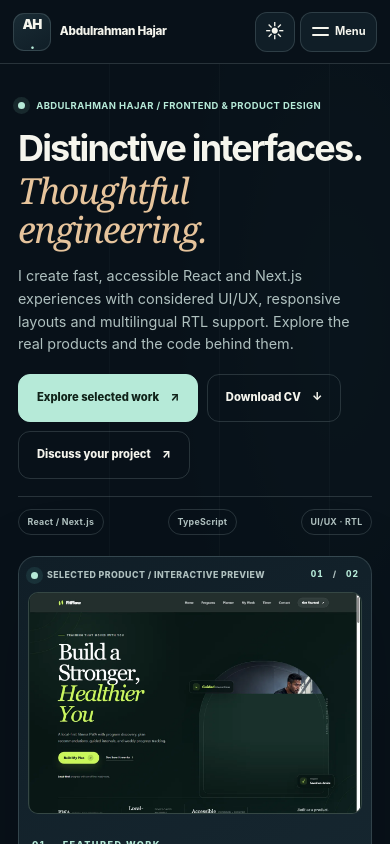
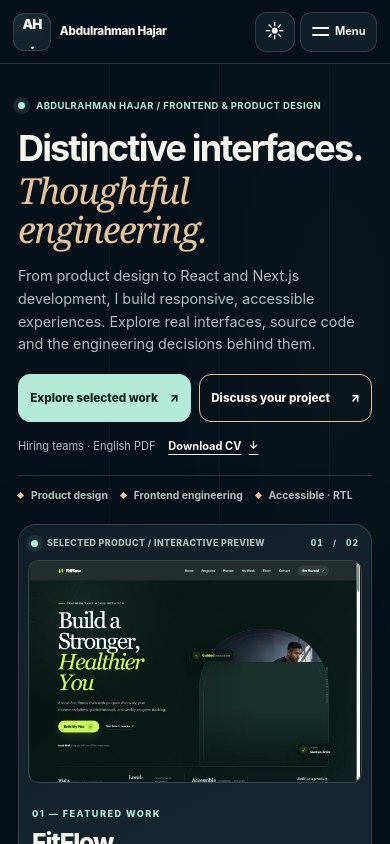
Before and after one commit to rahman-997/portfolio, a Next.js app: page / in a window 390 px wide. Shown: the top 844 px of the page. Built offline with nearby package versions, Linux system fonts and the light colour scheme.

Commit message:
feat(studio): refine premium hero with distinct client and recruiter journeys

```diff
--- a/app/experience/PortfolioExperience.tsx
+++ b/app/experience/PortfolioExperience.tsx
@@ -9,6 +9,7 @@ import { EvidenceSection, ProcessSection, CollaborateSection, FaqSection } from
 import { extraSections } from "./extra-sections";
 import type { Locale } from "./locale";
 import { TEXT } from "./locale";
+import { STUDIO_HERO } from "./studio-hero";
 import styles from "./experience.module.css";
 
 const stack = ["React", "Next.js", "TypeScript", "UI/UX", "Responsive Design", "Accessibility", "RTL / i18n", "PWA", "Node.js", "Express", "PostgreSQL", "GitHub Actions"];
@@ -16,6 +17,7 @@ const stack = ["React", "Next.js", "TypeScript", "UI/UX", "Responsive Design", "
 export default function PortfolioExperience({locale}:{locale:Locale}) {
   const t=TEXT[locale];
   const more=extraSections[locale];
+  const studio=STUDIO_HERO[locale];
   return <div className={styles.page} lang={locale} dir={locale==="ar"?"rtl":"ltr"}>
     <a className={styles.skip} href="#main">{t.skip}</a>
     <header className={styles.header}>
@@ -44,18 +46,21 @@ export default function PortfolioExperience({locale}:{locale:Locale}) {
           <p className={styles.heroEyebrow}><span className={styles.liveDot}/>{t.hello}</p>
           <h1><span>{t.heroTop}</span> <em>{t.heroBottom}</em></h1>
           <p className={styles.lead}>{t.heroLead}</p>
-          <div className={styles.actions}>
-            <a className={styles.primaryAction} href="#work">{t.workButton} <span aria-hidden="true">↗</span></a>
-            <a className={styles.secondaryAction} href="/Abdulrahman-Hajar-Frontend-Resume.pdf" download>
-              {locale==="ar"?"تحميل السيرة الذاتية":locale==="tr"?"CV İndir":"Download CV"} <span aria-hidden="true">↓</span>
-            </a>
+          <div className={styles.heroActions} role="group" aria-label={studio.actionLabel} data-hero-actions>
+            <a className={styles.primaryAction} href="#work" data-hero-work>{t.workButton} <span aria-hidden="true">↗</span></a>
             <a className={styles.secondaryAction} href="#collaborate" data-studio-cta="hero">
-              {locale==="ar"?"ناقش مشروعك":locale==="tr"?"Projenizi konuşalım":"Discuss your project"} <span aria-hidden="true">↗</span>
+              {studio.client} <span aria-hidden="true">↗</span>
             </a>
           </div>
-          <div className={styles.heroFoot} aria-label={t.visualDetail}>
-            <span>React / Next.js</span><span>TypeScript</span><span>UI/UX · RTL</span>
+          <div className={styles.heroResume}>
+            <span id="hero-cv-context">{studio.cvContext}</span>
+            <a href="/Abdulrahman-Hajar-Frontend-Resume.pdf" download aria-describedby="hero-cv-context" data-hero-cv>
+              {studio.cv} <span aria-hidden="true">↓</span>
+            </a>
           </div>
+          <ul className={styles.heroProof} aria-label={studio.proofLabel}>
+            {studio.proof.map((item)=><li key={item} data-hero-proof>{item}</li>)}
+          </ul>
         </div>
         <div className={styles.heroVisual}>
           <FeaturedShowcase locale={locale}/>
--- a/app/experience/experience.module.css
+++ b/app/experience/experience.module.css
@@ -818,3 +818,40 @@
 .projectAvailability{display:block;align-self:flex-start;color:var(--muted);font-size:.68rem;font-weight:750;line-height:1.5;margin:0 0 .6rem}
 .projectAvailability[data-availability="limited"]{color:var(--accent)}
 @media(max-width:760px){.availabilityBar{grid-template-columns:minmax(0,1fr)}}
+
+/* Studio entry: distinct visitor paths, restrained editorial styling,
+   compact mobile rhythm. No additional animation or font request. */
+.heroActions{
+  display:grid;grid-template-columns:repeat(2,minmax(0,1fr));gap:.65rem;
+  margin-top:clamp(1.2rem,3vw,2rem);max-width:32rem
+}
+.heroActions a{
+  min-width:0;min-height:52px;justify-content:space-between;
+  padding:.85rem 1rem;text-align:start;line-height:1.4;overflow-wrap:anywhere
+}
+.heroActions .secondaryAction{border-color:var(--gold)}
+.heroActions .secondaryAction:hover{background:var(--surface)}
+.heroResume{
+  display:flex;flex-wrap:wrap;align-items:center;gap:0 .8rem;
+  color:var(--muted);font-size:.73rem;line-height:1.55;margin-top:.55rem
+}
+.heroResume a{
+  display:inline-flex;align-items:center;gap:.45rem;min-height:44px;
+  color:var(--ink);font-weight:750;text-decoration:underline;text-underline-offset:4px
+}
+.heroProof{
+  display:flex;flex-wrap:wrap;gap:.45rem 1rem;list-style:none;
+  margin:1.1rem 0 0;padding:1rem 0 0;border-top:1px solid var(--line);
+  color:var(--muted);font-size:.7rem;line-height:1.5;font-weight:650
+}
+.heroProof li{display:inline-flex;align-items:center;gap:.5rem;min-width:0}
+.heroProof li::before{content:"";flex:none;width:5px;height:5px;background:var(--gold);transform:rotate(45deg)}
+.header{backdrop-filter:none}
+@media(min-width:821px){.hero{min-height:620px;padding-block:clamp(56px,5vw,86px)}}
+@media(max-width:680px){
+  .heroActions{gap:.5rem;margin-top:1.1rem}
+  .heroActions a{font-size:.73rem;min-height:48px;padding:.65rem .7rem}
+  .heroResume{font-size:.69rem;margin-top:.15rem}
+  .heroProof{font-size:.65rem;margin-top:.45rem;padding-top:.7rem;gap:.35rem .8rem}
+}
+@media(max-width:340px){.heroActions{grid-template-columns:minmax(0,1fr)}}
--- a/app/experience/locale.ts
+++ b/app/experience/locale.ts
@@ -7,7 +7,7 @@ export const TEXT = {
     skip: "Skip to content", role: "Frontend Engineer · UI/UX Designer",
     navWork: "Projects", navAtlas: "AI Lab", navAbout: "About", navResume: "Résumé",
     hello: "Abdulrahman Hajar / Frontend & product design", heroTop: "Distinctive interfaces.",
-    heroBottom: "Thoughtful engineering.", heroLead: "I create fast, accessible React and Next.js experiences with considered UI/UX, responsive layouts and multilingual RTL support. Explore the real products and the code behind them.",
+    heroBottom: "Thoughtful engineering.", heroLead: "From product design to React and Next.js development, I build responsive, accessible experiences. Explore real interfaces, source code and the engineering decisions behind them.",
     workButton: "Explore selected work", contactButton: "Let's connect", scrollLabel: "SCROLL TO EXPLORE",
     dashboard: "DESIGN + ENGINEERING", visualTitle: "Interfaces with purpose",
     visualDetail: "Discover → Design → Build → Verify", availability: "OPEN TO FRONTEND OPPORTUNITIES",
@@ -38,7 +38,7 @@ export const TEXT = {
     skip: "تخطَّ إلى المحتوى", role: "مهندس واجهات أمامية · مصمّم UI/UX",
     navWork: "المشاريع", navAtlas: "مختبر الذكاء الاصطناعي", navAbout: "عني", navResume: "السيرة الذاتية",
     hello: "عبد الرحمن حجار / تطوير الواجهات وتجربة المستخدم", heroTop: "واجهات مختلفة.",
-    heroBottom: "وتجارب مدروسة.", heroLead: "أبني تجارب React وNext.js سريعة ومتجاوبة مع اهتمام فعلي بالتفاصيل وإمكانية الوصول ودعم العربية وRTL. استكشف المشاريع الحقيقية والكود الذي يقف خلفها.",
+    heroBottom: "وتجارب مدروسة.", heroLead: "من تصميم المنتج إلى تطويره باستخدام React وNext.js، أبني تجارب متجاوبة تدعم إمكانية الوصول والعربية وRTL. استكشف الواجهات الحقيقية والكود والقرارات الهندسية خلفها.",
     workButton: "استكشف أعمالي المختارة", contactButton: "لنتواصل", scrollLabel: "اكتشف المزيد",
     dashboard: "تصميم + هندسة", visualTitle: "واجهات لها هدف",
     visualDetail: "اكتشاف ← تصميم ← تطوير ← تحقق", availability: "متاح لفرص تطوير الواجهات",
@@ -69,7 +69,7 @@ export const TEXT = {
     skip: "İçeriğe geç", role: "Frontend Mühendisi · UI/UX Tasarımcısı",
     navWork: "Projeler", navAtlas: "Yapay Zekâ Lab", navAbout: "Hakkımda", navResume: "Özgeçmiş",
     hello: "Abdulrahman Hajar / Frontend ve ürün tasarımı", heroTop: "Özgün arayüzler.",
-    heroBottom: "Özenli mühendislik.", heroLead: "React ve Next.js ile hızlı, erişilebilir ve duyarlı deneyimler geliştiriyorum. Çok dilli RTL tasarıma önem veriyor, ürünleri gerçek kod ve teknik kararlarla sunuyorum.",
+    heroBottom: "Özenli mühendislik.", heroLead: "Ürün tasarımından React ve Next.js geliştirmeye, erişilebilir ve duyarlı deneyimler oluşturuyorum. Gerçek arayüzleri, kaynak kodu ve mühendislik kararlarını keşfedin.",
     workButton: "Seçili projeleri keşfet", contactButton: "İletişime geç", scrollLabel: "KEŞFETMEK İÇİN KAYDIR",
     dashboard: "TASARIM + MÜHENDİSLİK", visualTitle: "Amaca yönelik arayüzler",
     visualDetail: "Keşfet → Tasarla → Geliştir → Doğrula", availability: "FRONTEND FIRSATLARINA AÇIK",
--- /dev/null
+++ b/app/experience/studio-hero.ts
@@ -0,0 +1,37 @@
+import type { Locale } from "./locale";
+
+type HeroCopy = {
+  actionLabel: string;
+  client: string;
+  cv: string;
+  cvContext: string;
+  proofLabel: string;
+  proof: readonly string[];
+};
+
+export const STUDIO_HERO: Record<Locale, HeroCopy> = {
+  en: {
+    actionLabel: "Explore or collaborate",
+    client: "Discuss your project",
+    cv: "Download CV",
+    cvContext: "Hiring teams · English PDF",
+    proofLabel: "Design and engineering approach",
+    proof: ["Product design", "Frontend engineering", "Accessible · RTL"],
+  },
+  ar: {
+    actionLabel: "استكشف الأعمال أو تعاون معي",
+    client: "ناقش مشروعك",
+    cv: "تحميل السيرة الذاتية",
+    cvContext: "لفرق التوظيف · PDF بالإنجليزية",
+    proofLabel: "منهج التصميم والهندسة",
+    proof: ["تصميم المنتجات", "هندسة الواجهات", "إمكانية الوصول · RTL"],
+  },
+  tr: {
+    actionLabel: "Projeleri keşfet veya iş birliği yap",
+    client: "Projenizi konuşalım",
+    cv: "CV İndir",
+    cvContext: "İşe alım ekipleri · İngilizce PDF",
+    proofLabel: "Tasarım ve mühendislik yaklaşımı",
+    proof: ["Ürün tasarımı", "Frontend mühendisliği", "Erişilebilirlik · RTL"],
+  },
+};
--- a/scripts/verify-v5.mjs
+++ b/scripts/verify-v5.mjs
@@ -34,6 +34,10 @@ for (const locale of locales) {
   const inquiryLabel = { en: "Discuss your project", ar: "ناقش مشروعك", tr: "Projenizi konuşalım" }[locale.id];
   const inquiryLink = hero.match(/<a\b[^>]*data-studio-cta="hero"[^>]*>[\s\S]*?<\/a>/);
   check(inquiryLink && inquiryLink[0].includes('href="#collaborate"') && inquiryLink[0].includes(inquiryLabel), locale.id + ": missing localized project inquiry link in hero");
+  check(hero.includes("data-hero-actions") && hero.includes("data-hero-work"), locale.id + ": missing distinct hero visitor paths");
+  const cvLink = hero.match(/<a\b[^>]*data-hero-cv[^>]*>/);
+  check(cvLink && cvLink[0].includes('href="/Abdulrahman-Hajar-Frontend-Resume.pdf"') && cvLink[0].includes('aria-describedby="hero-cv-context"') && /\bdownload(?:[\s=>])/.test(cvLink[0]), locale.id + ": missing accessible CV download");
+  check((hero.match(/<li\b[^>]*data-hero-proof/g) ?? []).length === 3, locale.id + ": expected three hero capability labels");
   const collaboration = section(html, "collaborate", "faq");
   check(collaboration.includes("linkedin.com/in/"), locale.id + ": missing direct collaboration CTA");
   check((collaboration.match(/data-collaboration-card=/g) ?? []).length === 3, locale.id + ": expected 3 collaboration capabilities");
```
Also changed, not shown: 1 other file (tests, documents, lock files or other folders).
